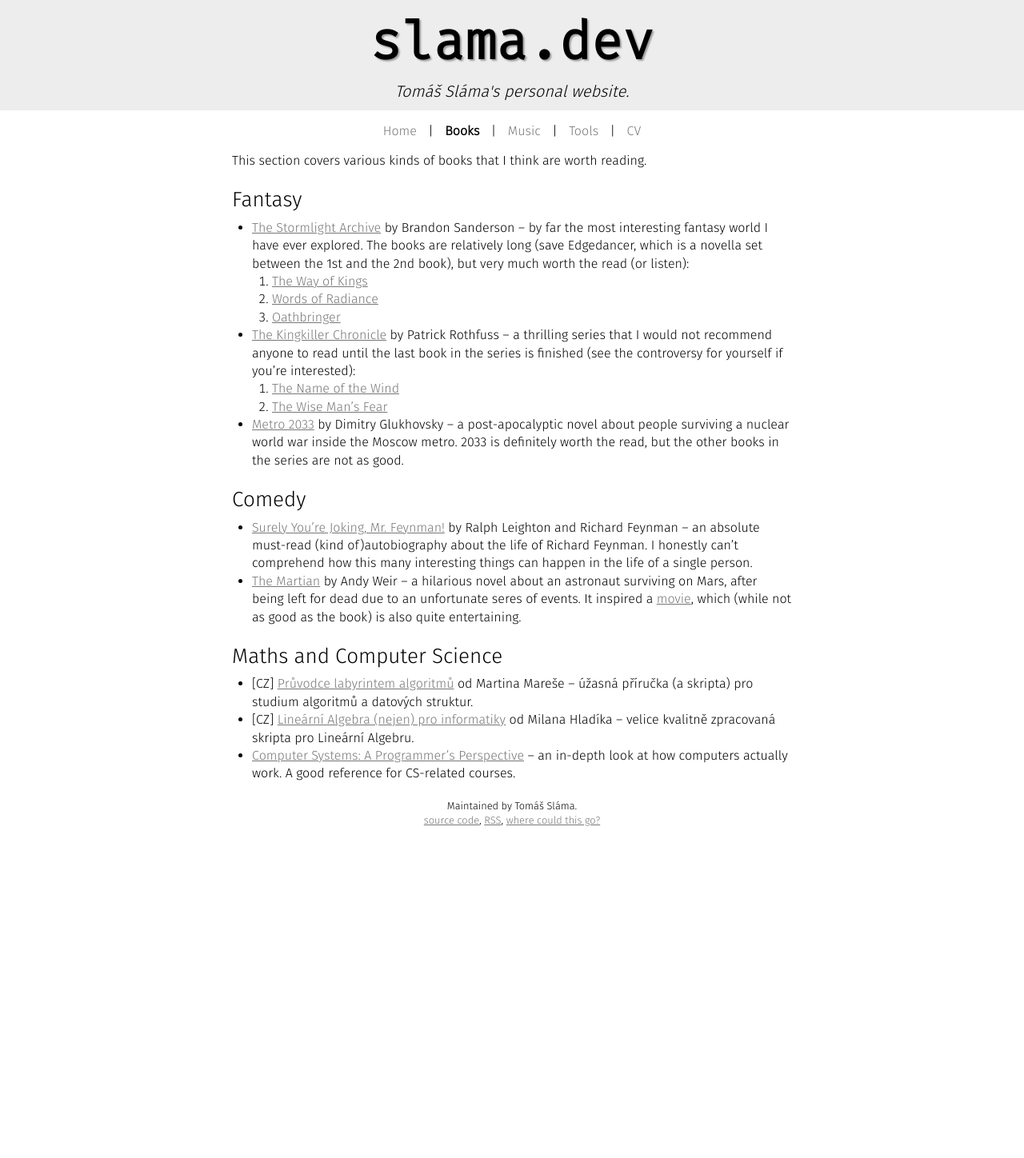
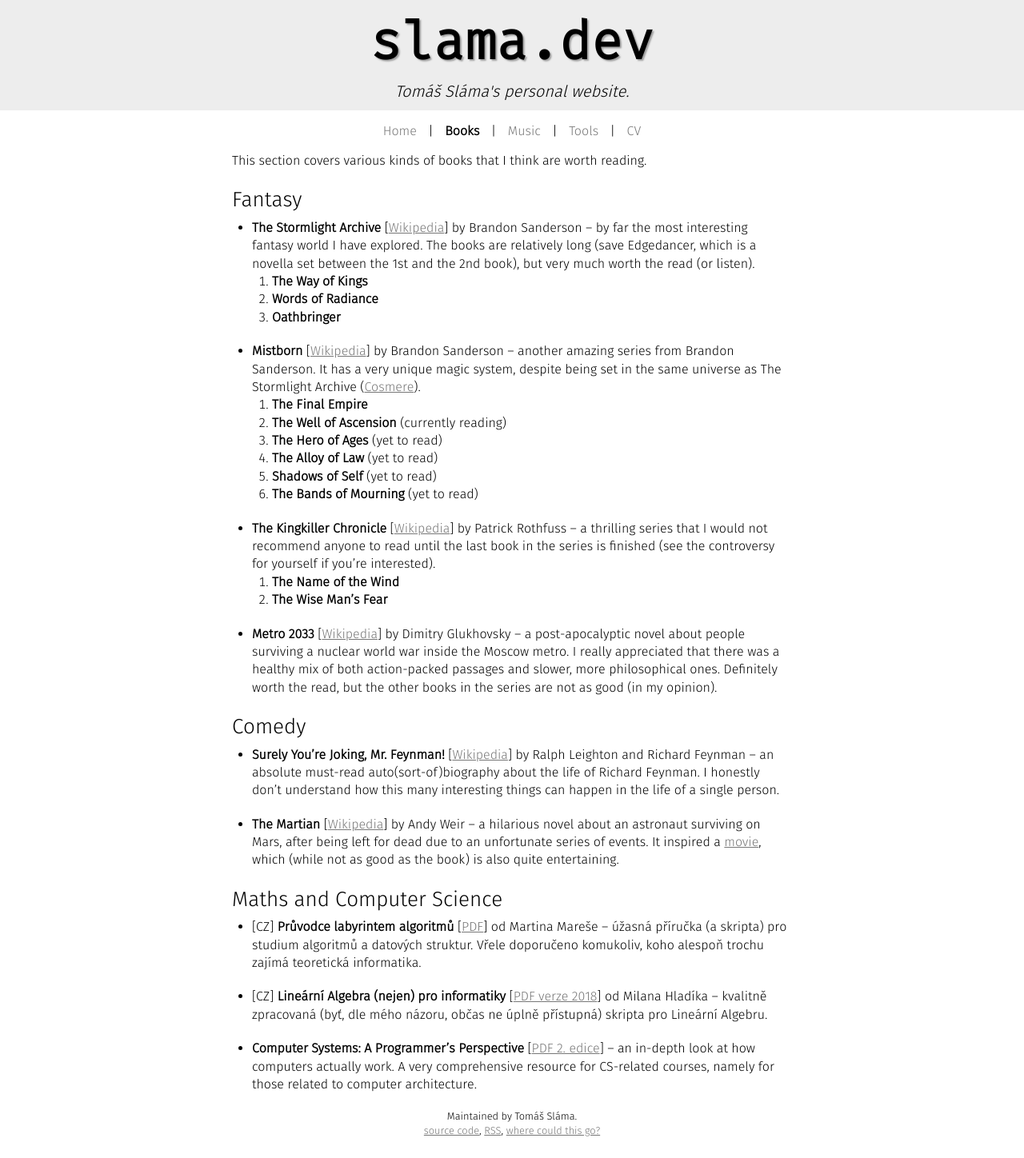
Before and after one commit to xiaoxiae/slama.dev, a Jekyll site: the page built from books.md, in a window 1280 px wide. Shown: the whole page at 80% size. Built offline with Jekyll 4.4.1, drawn with Linux system fonts in a browser that asks for light colours; before the commit the page ends 1060 px from its top, so only the background shows below that.

Commit message:
book update

```diff
--- a/_sass/_main.scss
+++ b/_sass/_main.scss
@@ -190,8 +190,10 @@
 .center {text-align: center;}
 .right {text-align: right; * {margin-right: 0 !important; }}
 
-// CSS for blinking stuff
-.blink {animation: blinker 1.15s linear infinite;}
+.book {
+	> li { padding-bottom: $line-spacing; }
+	> li:last-child { padding-bottom: 0px; }
+}
 
 // TOC formatting
 #markdown-toc {
@@ -492,12 +494,5 @@
 			.gd { color: $lime; } /* Generic.Deleted & Diff Deleted */
 			.gi { color: $orange; } /* Generic.Inserted & Diff Inserted */
 		}
-
-		@keyframes blinker {
-			0%   {background-color: $dark-text-color; color: $dark-code-background-color;}
-			49.99%   {background-color: $dark-text-color; color: $dark-code-background-color;}
-			50%  {background-color: $dark-code-background-color; color: $dark-text-color;}
-			100% {background-color: $dark-code-background-color; color: $dark-text-color;}
-		}
 	}
 }
--- a/books.md
+++ b/books.md
@@ -7,23 +7,39 @@
 This section covers various kinds of books that I think are worth reading.
 
 ### Fantasy
-- [The Stormlight Archive](https://en.wikipedia.org/wiki/The_Stormlight_Archive) by Brandon Sanderson -- by far the most interesting fantasy world I have ever explored. The books are relatively long (save Edgedancer, which is a novella set between the 1st and the 2nd book), but very much worth the read (or listen):
-	1. [The Way of Kings](https://en.wikipedia.org/wiki/The_Way_of_Kings)
-	2. [Words of Radiance](https://en.wikipedia.org/wiki/Words_of_Radiance)
-	3. [Oathbringer](https://en.wikipedia.org/wiki/Oathbringer)
 
-- [The Kingkiller Chronicle](https://en.wikipedia.org/wiki/The_Kingkiller_Chronicle) by Patrick Rothfuss -- a thrilling series that I would not recommend anyone to read until the last book in the series is finished (see the controversy for yourself if you're interested):
-	1. [The Name of the Wind](https://en.wikipedia.org/wiki/The_Name_of_the_Wind)
-	2. [The Wise Man's Fear](https://en.wikipedia.org/wiki/The_Wise_Man%27s_Fear)
+{:.book}
+- **The Stormlight Archive** [[Wikipedia](https://en.wikipedia.org/wiki/The_Stormlight_Archive)] by Brandon Sanderson -- by far the most interesting fantasy world I have explored. The books are relatively long (save Edgedancer, which is a novella set between the 1st and the 2nd book), but very much worth the read (or listen).
+	1. **The Way of Kings**
+	2. **Words of Radiance**
+	3. **Oathbringer**
 
-- [Metro 2033](https://en.wikipedia.org/wiki/Metro_2033) by Dimitry Glukhovsky -- a post-apocalyptic novel about people surviving a nuclear world war inside the Moscow metro. 2033 is definitely worth the read, but the other books in the series are not as good.
+- **Mistborn** [[Wikipedia](https://en.wikipedia.org/wiki/Mistborn_series)] by Brandon Sanderson -- another amazing series from Brandon Sanderson. It has a very unique magic system, despite being set in the same universe as The Stormlight Archive ([Cosmere](https://en.wikipedia.org/wiki/Brandon_Sanderson#Cosmere)).
+	1. **The Final Empire**
+	2. **The Well of Ascension** (currently reading)
+	3. **The Hero of Ages** (yet to read)
+	4. **The Alloy of Law** (yet to read)
+	5. **Shadows of Self** (yet to read)
+	6. **The Bands of Mourning** (yet to read)
+
+- **The Kingkiller Chronicle** [[Wikipedia](https://en.wikipedia.org/wiki/The_Kingkiller_Chronicle)] by Patrick Rothfuss -- a thrilling series that I would not recommend anyone to read until the last book in the series is finished (see the controversy for yourself if you're interested).
+	1. **The Name of the Wind**
+	2. **The Wise Man's Fear**
+
+- **Metro 2033** [[Wikipedia](https://en.wikipedia.org/wiki/Metro_2033)] by Dimitry Glukhovsky -- a post-apocalyptic novel about people surviving a nuclear world war inside the Moscow metro. I really appreciated that there was a healthy mix of both action-packed passages and slower, more philosophical ones. Definitely worth the read, but the other books in the series are not as good (in my opinion).
 
 ### Comedy
-- [Surely You're Joking, Mr. Feynman!](https://en.wikipedia.org/wiki/Surely_You%27re_Joking,_Mr._Feynman!) by Ralph Leighton and Richard Feynman -- an absolute must-read (kind of)autobiography about the life of Richard Feynman. I honestly can't comprehend how this many interesting things can happen in the life of a single person.
 
-- [The Martian](https://en.wikipedia.org/wiki/The_Martian_(Weir_novel)) by Andy Weir -- a hilarious novel about an astronaut surviving on Mars, after being left for dead due to an unfortunate seres of events. It inspired a [movie](https://en.wikipedia.org/wiki/The_Martian_(film)#Reception), which (while not as good as the book) is also quite entertaining.
+{:.book}
+- **Surely You're Joking, Mr. Feynman!** [[Wikipedia](https://en.wikipedia.org/wiki/Surely_You%27re_Joking,_Mr._Feynman!)] by Ralph Leighton and Richard Feynman -- an absolute must-read auto(sort-of)biography about the life of Richard Feynman. I honestly don't understand how this many interesting things can happen in the life of a single person.
+
+- **The Martian** [[Wikipedia](https://en.wikipedia.org/wiki/The_Martian_(Weir_novel))] by Andy Weir -- a hilarious novel about an astronaut surviving on Mars, after being left for dead due to an unfortunate series of events. It inspired a [movie](https://en.wikipedia.org/wiki/The_Martian_(film)#Reception), which (while not as good as the book) is also quite entertaining.
 
 ### Maths and Computer Science
-- [CZ] [Průvodce labyrintem algoritmů](http://pruvodce.ucw.cz/static/pruvodce.pdf) od Martina Mareše -- úžasná příručka (a skripta) pro studium algoritmů a datových struktur.
-- [CZ] [Lineární Algebra (nejen) pro informatiky](https://www.ms.mff.cuni.cz/~sejkoraji/sbirka/zalohy/skripta_la.pdf) od Milana Hladíka -- velice kvalitně zpracovaná skripta pro Lineární Algebru.
-- [Computer Systems: A Programmer's Perspective](http://www.csapp.cs.cmu.edu/) -- an in-depth look at how computers actually work. A good reference for CS-related courses.
+
+{:.book}
+- [CZ] **Průvodce labyrintem algoritmů** [[PDF](http://pruvodce.ucw.cz/static/pruvodce.pdf)] od Martina Mareše -- úžasná příručka (a skripta) pro studium algoritmů a datových struktur. Vřele doporučeno komukoliv, koho alespoň trochu zajímá teoretická informatika.
+
+- [CZ] **Lineární Algebra (nejen) pro informatiky** [[PDF verze 2018](https://www.ms.mff.cuni.cz/~sejkoraji/sbirka/zalohy/skripta_la.pdf)] od Milana Hladíka -- kvalitně zpracovaná (byť, dle mého názoru, občas ne úplně přístupná) skripta pro Lineární Algebru.
+
+- **Computer Systems: A Programmer's Perspective** [[PDF 2. edice](http://guanzhou.pub/files/Computer%20System_EN.pdf)] -- an in-depth look at how computers actually work. A very comprehensive resource for CS-related courses, namely for those related to computer architecture.
```
